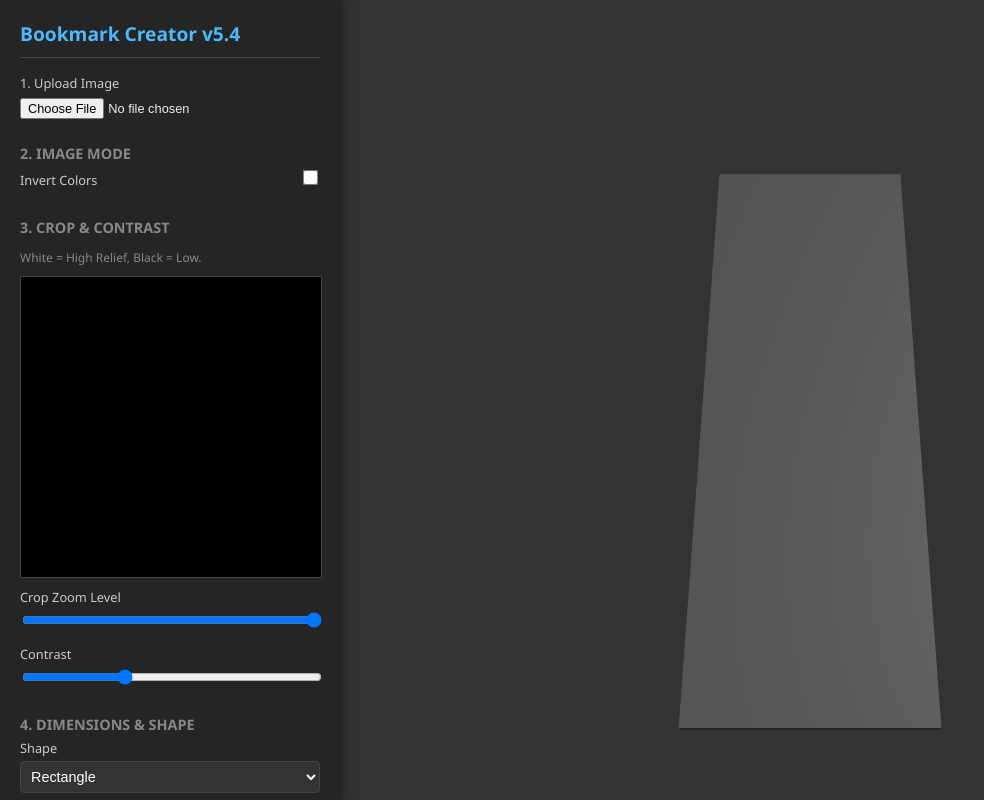
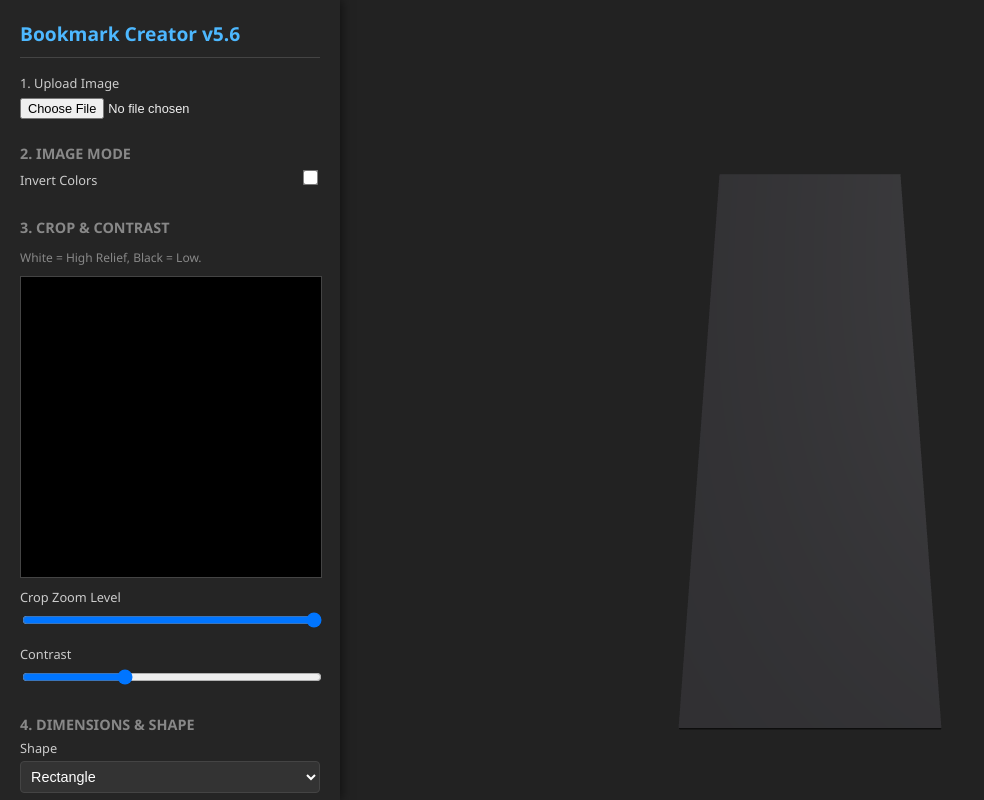
Before and after one commit to guyblais99-cell/Bookmark-generator, a plain HTML site: page index.html in a window 1280 px wide. Shown: the whole page, without its empty margins (0-984 px from the left). Drawn offline with nearby package versions, Linux system fonts and the light colour scheme; animation ran at ten frames a second.

Commit message:
Add files via upload

```diff
--- a/index.html
+++ b/index.html
@@ -3,7 +3,7 @@
 <head>
     <meta charset="UTF-8">
     <meta name="viewport" content="width=device-width, initial-scale=1.0">
-    <title>3D Bookmark Creator - v5.4 (UI Tweak)</title>
+    <title>3D Bookmark Creator - v5.6 (Realistic Preview)</title>
     <style>
         body { margin: 0; font-family: 'Segoe UI', Tahoma, Geneva, Verdana, sans-serif; overflow: hidden; background-color: #1a1a1a; color: #eee; }
 
@@ -80,7 +80,7 @@
 
 <div id="sidebar">
     <div id="scroll-container">
-        <h2>Bookmark Creator v5.4</h2>
+        <h2>Bookmark Creator v5.6</h2>
 
         <div class="control-group">
             <label>1. Upload Image</label>
@@ -199,19 +199,28 @@
 
     function init3D() {
         scene = new THREE.Scene();
-        scene.background = new THREE.Color(0x333333);
+        scene.background = new THREE.Color(0x222222);
 
-        const ambientLight = new THREE.AmbientLight(0xffffff, 0.5);
+        // Lighting Setup
+        const ambientLight = new THREE.AmbientLight(0xffffff, 0.4);
         scene.add(ambientLight);
-        const dirLight = new THREE.DirectionalLight(0xffffff, 0.8);
-        dirLight.position.set(50, 50, 100);
+
+        const dirLight = new THREE.DirectionalLight(0xffffff, 0.9);
+        dirLight.position.set(50, 80, 100);
+        dirLight.castShadow = true;
         scene.add(dirLight);
+
+        const fillLight = new THREE.DirectionalLight(0xbbaaff, 0.3);
+        fillLight.position.set(-50, 0, 50);
+        scene.add(fillLight);
 
         camera = new THREE.PerspectiveCamera(45, (window.innerWidth-340) / window.innerHeight, 0.1, 1000);
         camera.position.set(0, -100, 150);
 
         renderer = new THREE.WebGLRenderer({ antialias: true });
         renderer.setSize(window.innerWidth - 340, window.innerHeight);
+        renderer.shadowMap.enabled = true;
+        renderer.shadowMap.type = THREE.PCFSoftShadowMap;
         document.getElementById('viewport').appendChild(renderer.domElement);
 
         controls = new THREE.OrbitControls(camera, renderer.domElement);
@@ -538,23 +547,22 @@
 
         mainMesh = new THREE.Group();
 
-        // 1. BASE GEOMETRY (Fixed Radius Math)
+        // 1. BASE GEOMETRY (Solid Black Plastic)
         const shape = new THREE.Shape();
         if (shapeType === 'rect') {
             const x = -width/2, y = -height/2;
             const w = width, h = height;
             const r = Math.min(radius, w/2, h/2);
 
-            // Use ABSARC for True Circular Arcs to match the relief math
             shape.moveTo(x, y + r);
             shape.lineTo(x, y + h - r);
-            shape.absarc(x + r, y + h - r, r, Math.PI, Math.PI / 2, true); // Top Left
+            shape.absarc(x + r, y + h - r, r, Math.PI, Math.PI / 2, true);
             shape.lineTo(x + w - r, y + h);
-            shape.absarc(x + w - r, y + h - r, r, Math.PI / 2, 0, true); // Top Right
+            shape.absarc(x + w - r, y + h - r, r, Math.PI / 2, 0, true);
             shape.lineTo(x + w, y + r);
-            shape.absarc(x + w - r, y + r, r, 0, -Math.PI / 2, true); // Bottom Right
+            shape.absarc(x + w - r, y + r, r, 0, -Math.PI / 2, true);
             shape.lineTo(x + r, y);
-            shape.absarc(x + r, y + r, r, -Math.PI / 2, -Math.PI, true); // Bottom Left
+            shape.absarc(x + r, y + r, r, -Math.PI / 2, -Math.PI, true);
         } else {
             const r = Math.min(width, height)/2;
             shape.absarc(0, 0, r, 0, Math.PI * 2, false);
@@ -569,15 +577,18 @@
         const extrudeSettings = { steps: 1, depth: baseThick, bevelEnabled: false, curveSegments: 64 };
         const baseGeo = new THREE.ExtrudeGeometry(shape, extrudeSettings);
         baseGeo.translate(0, 0, -baseThick);
-        const baseMat = new THREE.MeshStandardMaterial({ color: 0x444444, roughness: 0.5 });
+
+        // Base is now Dark Grey / Black
+        const baseMat = new THREE.MeshStandardMaterial({ color: 0x222222, roughness: 0.6 });
         const baseMesh = new THREE.Mesh(baseGeo, baseMat);
         mainMesh.add(baseMesh);
 
-        // 2. RELIEF GEOMETRY
+        // 2. RELIEF GEOMETRY (Simulating Translucency)
         if (canvasData) {
             const res = MESH_RESOLUTION;
             const numVertices = res * res;
             const fullPos = new Float32Array(numVertices * 2 * 3);
+            const fullColor = new Float32Array(numVertices * 2 * 3); // For Vertex Colors
             const gridMask = new Uint8Array(res * res);
 
             const halfW = width / 2;
@@ -585,15 +596,12 @@
             const stepX = width / (res - 1);
             const stepY = height / (res - 1);
 
-            // Shape Logic (Includes Hole Logic)
             const isInsideShape = (xPos, yPos) => {
-                 // Check Hole First
                  if (hasHole) {
-                     const dx = xPos - 0; // x centered
+                     const dx = xPos - 0;
                      const dy = yPos - holeY;
                      if (Math.sqrt(dx*dx + dy*dy) < holeRadius) return false;
                  }
-
                  if (shapeType === 'circle') {
                     const nx = xPos / halfW;
                     const ny = yPos / halfH;
@@ -627,16 +635,35 @@
                         gridMask[idx] = 1;
                         const val = canvasData[imgIdx] || 0;
 
+                        // HEIGHT CALCULATION
+                        const zHeight = val * bumpThick;
+
+                        // COLOR CALCULATION (Simulate Translucency)
+                        // Thin (val near 0) = Darker (shows base)
+                        // Thick (val near 1) = Whiter (opaque)
+                        // We lerp from dark grey (0.15) to pure white (1.0)
+                        const brightness = 0.15 + (0.85 * val);
+
                         // Top Vertex
                         fullPos[idx*3] = pX;
                         fullPos[idx*3+1] = pY;
-                        fullPos[idx*3+2] = val * bumpThick;
+                        fullPos[idx*3+2] = zHeight;
+
+                        fullColor[idx*3]   = brightness; // R
+                        fullColor[idx*3+1] = brightness; // G
+                        fullColor[idx*3+2] = brightness; // B
 
                         // Bottom Vertex
                         const bIdx = idx + numVertices;
                         fullPos[bIdx*3] = pX;
                         fullPos[bIdx*3+1] = pY;
                         fullPos[bIdx*3+2] = -0.05;
+
+                        // Bottom vertices (sides) should match top color to prevent weird gradients on walls
+                        fullColor[bIdx*3]   = brightness;
+                        fullColor[bIdx*3+1] = brightness;
+                        fullColor[bIdx*3+2] = brightness;
+
                     } else {
                         gridMask[idx] = 0;
                     }
@@ -654,14 +681,12 @@
                 for (let x = 0; x < res - 1; x++) {
                     if (!isValidBlock(x,y)) continue;
 
-                    // Surfaces
                     const t1=getIdx(x,y,true), t2=getIdx(x+1,y,true), t3=getIdx(x,y+1,true), t4=getIdx(x+1,y+1,true);
                     indices.push(t1, t2, t3); indices.push(t2, t4, t3);
 
                     const b1=getIdx(x,y,false), b2=getIdx(x+1,y,false), b3=getIdx(x,y+1,false), b4=getIdx(x+1,y+1,false);
                     indices.push(b1, b3, b2); indices.push(b2, b3, b4);
 
-                    // Walls
                     if (!isValidBlock(x+1, y)) {
                         const rt1 = getIdx(x+1, y, true), rt2 = getIdx(x+1, y+1, true);
                         const rb1 = getIdx(x+1, y, false), rb2 = getIdx(x+1, y+1, false);
@@ -679,7 +704,7 @@
                     }
                     if (!isValidBlock(x, y-1)) {
                         const bt1 = getIdx(x, y, true), bt2 = getIdx(x+1, y, true);
-                        const bb1 = getIdx(x, y, false), bb2 = getIdx(x+1, y, false);
+                        const bb1 = getIdx(x, y, false), bb2 = getIdx(x, y, false);
                         indices.push(bt1, bt2, bb2); indices.push(bt1, bb2, bb1);
                     }
                 }
@@ -687,10 +712,16 @@
 
             const geometry = new THREE.BufferGeometry();
             geometry.setAttribute('position', new THREE.BufferAttribute(fullPos, 3));
+            geometry.setAttribute('color', new THREE.BufferAttribute(fullColor, 3));
             geometry.setIndex(indices);
             geometry.computeVertexNormals();
 
-            const reliefMat = new THREE.MeshStandardMaterial({ color: 0xffffff, roughness: 0.3 });
+            // USE VERTEX COLORS for the realistic effect
+            const reliefMat = new THREE.MeshStandardMaterial({
+                vertexColors: true,
+                roughness: 0.5,
+                metalness: 0.1
+            });
             const reliefMesh = new THREE.Mesh(geometry, reliefMat);
             mainMesh.add(reliefMesh);
         }
@@ -709,7 +740,8 @@
             <div><strong>Total Height:</strong> ${(baseT + bumpT).toFixed(2)}mm</div>
             <hr style="border:0; border-top:1px solid #555; margin:5px 0;">
             <div class="highlight">Filament Change:</div>
-            <div>Pause at start of <strong>Layer ${baseLayers + 1}</strong>.</div>
+            <div>Start with <strong>Black/Dark</strong>.</div>
+            <div>Pause & swap to <strong>White</strong> at start of <strong>Layer ${baseLayers + 1}</strong>.</div>
         `;
     }
 
@@ -721,7 +753,7 @@
             const blob = new Blob([result], { type: 'application/octet-stream' });
             const link = document.createElement('a');
             link.href = URL.createObjectURL(blob);
-            link.download = 'bookmark_v5.4_ui_update.stl';
+            link.download = 'bookmark_v5.6_realistic.stl';
             link.click();
             document.getElementById('loading').style.display = 'none';
         }, 100);
```
